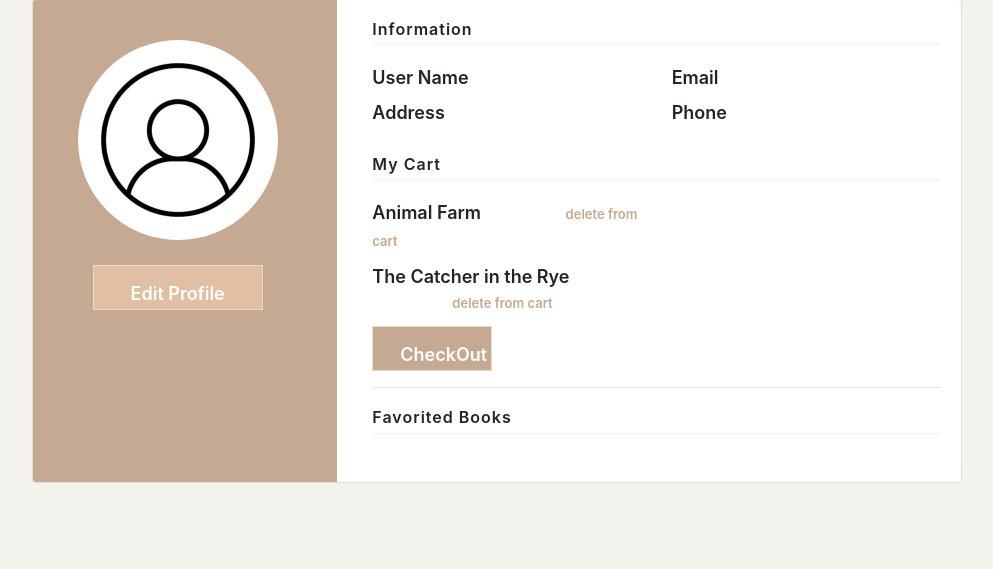
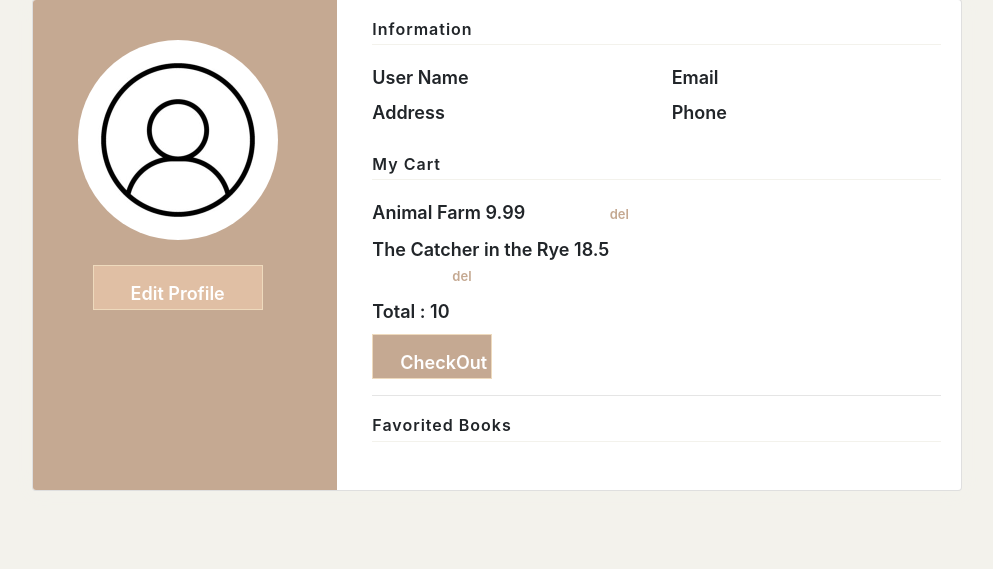
Before and after one commit to mustafataha5/New_Book_store, a Django app: template store_app/templates/profile.html in a window 1280 px wide. Shown: the part 242-811 px from the top of the page, without its empty margins (181-1174 px from the left). Before the commit the page ends 725 px from the top, so only its background shows below. Run offline with Django 3.2, Linux system fonts and the light colour scheme; data comes from the database, SQL or seed files in the repository; both versions use the stored data as it was after the commit; tables that the repository leaves empty hold one stand-in row (values such as "Sample post"); the template is opened without the code that fills it: values that come from a table or form of the project are taken from there, most other values are stand-ins (such as "Sample title", 1, 10 or a date in 2020); some libraries are stand-ins or nearby versions.

Commit message:
add total to cart

```diff
--- a/store_app/templates/profile.html
+++ b/store_app/templates/profile.html
@@ -134,10 +134,9 @@
                             <div class="col-sm-6">
 
                                 {% for book in order.books.all %}
-                                <p class="m-b-10 f-w-600">{{book.title}}  <a style="color:#c5a992; font-size: small; margin-left: 80px;"   href="/cart/{{book.id}}/delete/4">delete from cart </a></p>
-
+                                <p class="m-b-10 f-w-600">{{book.title}} {{book.price}} <a style="color:#c5a992; font-size: small; margin-left: 80px;"   href="/cart/{{book.id}}/delete/4">del</a></p>
                                 {% endfor %}
-
+                                <p class="m-b-10 f-w-600 ">Total : {{total}}</p>
                             </div>
                             <div class="col-sm-6">
                                 <p class="m-b-10 f-w-600"></p>
```
Also changed, not shown: db.sqlite3.
